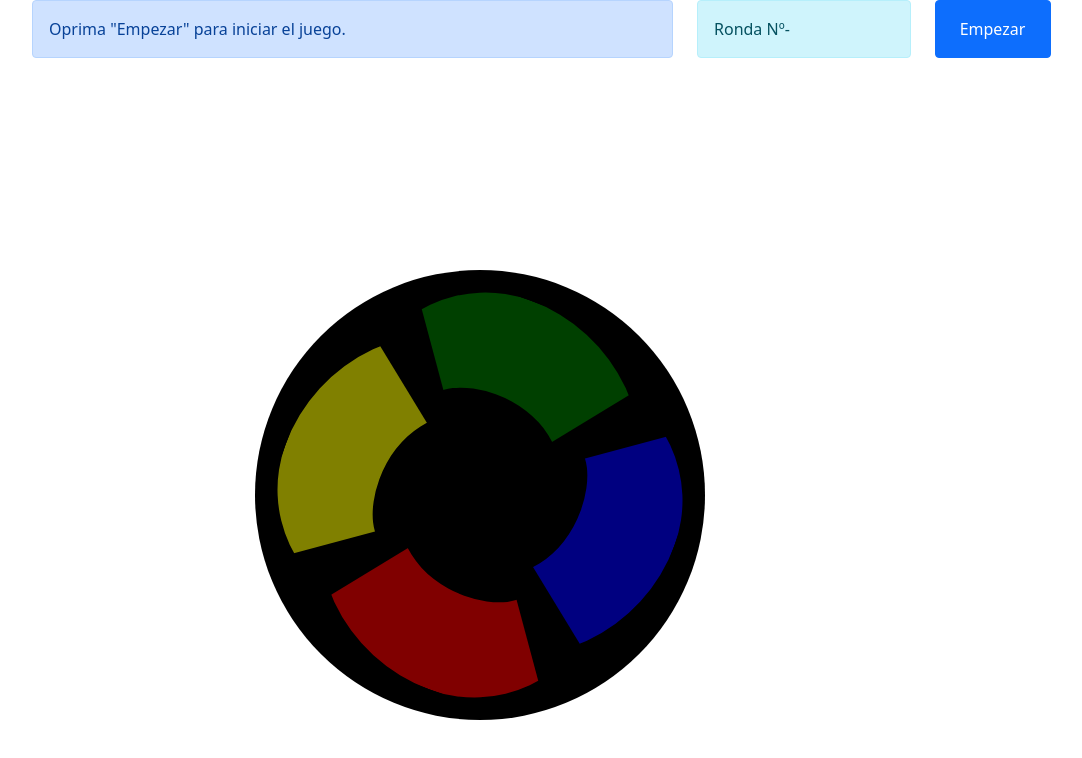
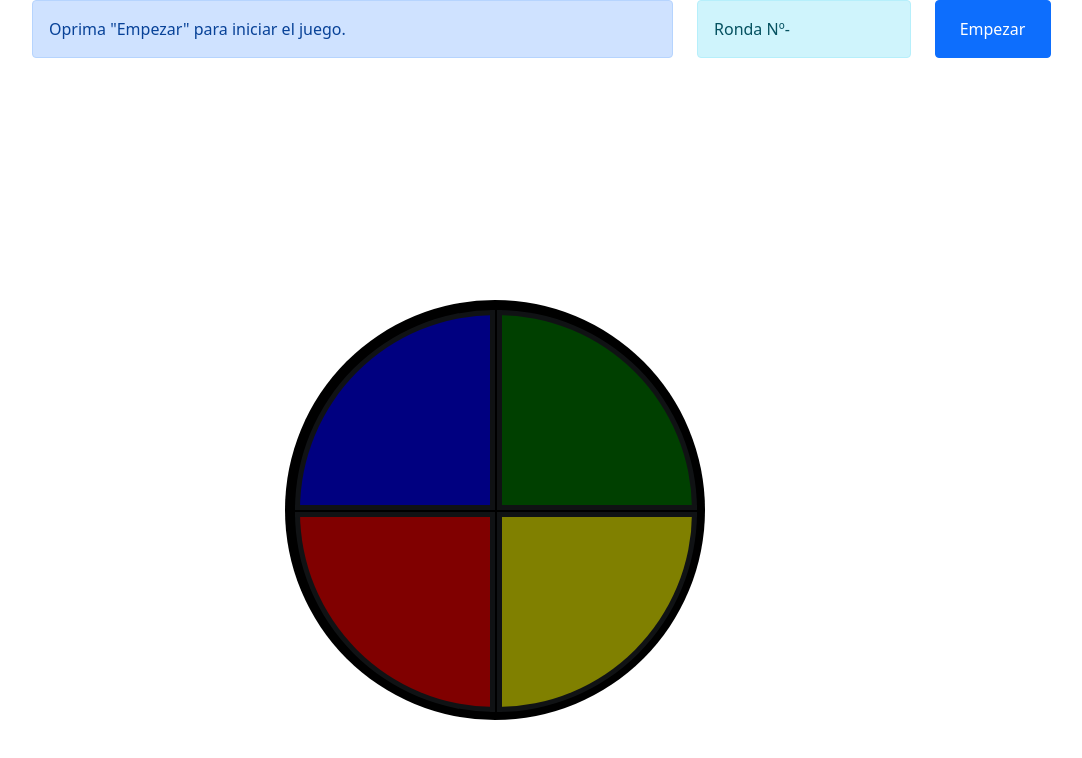
Before and after one commit to Santino-Gonzalez/clase-10, a plain HTML site: page index.html in a window 1280 px wide. Shown: the whole page, without its empty margins (50-1132 px from the left). Drawn offline with nearby package versions, Linux system fonts and the light colour scheme.

Commit message:
Arreglo de bug
Arreglo bug que hacia que solo se pueda clickear el botón rojo y amarillo y solo en ciertos puntos, ahora se pueden clickear todos los botones correctamente.

```diff
--- a/index.html
+++ b/index.html
@@ -18,65 +18,102 @@
 
 
         #blue{
-            width: 300px;
-            height: 400px;
-            border-radius: 200px 260px;
-            border-right: 80px solid transparent;
-            border-left: 70px solid transparent;
-            border-top: 100px solid blue;
-            transform: rotate(110deg);
             position: absolute;
+            height: 200px;
+            width: 200px;
+            border-radius: 250px 0 0 0;
+            -moz-border-radius: 250px 0 0 0;
+            -webkit-border-radius: 250px 0 0 0;
+            background: blue;
+            top: 62%;
+            left: 62%;
+            margin: -250px 0px 0px -250px;
+            border-style: solid;
+            border-width: 5px;
+            box-sizing: border-box;
+            -moz-box-sizing: border-box;
+            -webkit-box-sizing: border-box;
         }
 
         #green{
-            width: 300px;
-            height: 400px;
-            border-radius: 200px 260px;
-            border-right: 80px solid transparent;
-            border-left: 70px solid transparent;
-            border-top: 100px solid green;
-            transform: rotate(20deg);
             position: absolute;
+            height: 200px;
+            width: 200px;
+            border-radius: 0 250px 0 0;
+            -moz-border-radius: 0 250px 0 0;
+            -webkit-border-radius: 0 250px 0 0;
+            background: green;
+            top: 62%;
+            left: 110%;
+            margin: -250px 0px 0px -250px;
+            border-style: solid;
+            border-width: 5px;
+            box-sizing: border-box;
+            -moz-box-sizing: border-box;
+            -webkit-box-sizing: border-box;
         }
 
         #yellow{
-            width: 300px;
-            height: 400px;
-            border-radius: 200px 260px;
-            border-right: 80px solid transparent;
-            border-left: 70px solid transparent;
-            border-top: 100px solid yellow;
-            transform: rotate(-70deg);
             position: absolute;
+            height: 200px;
+            width: 200px;
+            border-radius: 0 0 250px 0;
+            -moz-border-radius: 0 0 250px 0;
+            -webkit-border-radius: 0 0 250px 0;
+            background: yellow;
+            top: 110%;
+            left: 110%;
+            margin: -250px 0px 0px -250px;
+            border-style: solid;
+            border-width: 5px;
+            box-sizing: border-box;
+            -moz-box-sizing: border-box;
+            -webkit-box-sizing: border-box;
         }
 
         #red{
-            width: 300px;
-            height: 400px;
-            border-radius: 200px 260px;
-            border-right: 80px solid transparent;
-            border-left: 70px solid transparent;
-            border-top: 100px solid red;
-            transform: rotate(-160deg);
             position: absolute;
+            height: 200px;
+            width: 200px;
+            border-radius:0 0 0 250px;
+            -moz-border-radius: 0 0 0 250px;
+            -webkit-border-radius: 0 0 0 250px;
+            background: red;
+            top: 110%;
+            left: 62%;
+            margin: -250px 0px 0px -250px;
+            border-style: solid;
+            border-width: 5px;
+            box-sizing: border-box;
+            -moz-box-sizing: border-box;
+            -webkit-box-sizing: border-box;
         }
 
         .color{
-            left: 75px;
-            bottom: 25px;
             opacity: 0.5;
             transition: 500ms;
         }
 
         #basis-of-the-game{
             border-radius: 300px;
-            width: 450px;
-            height: 450px;
+            width: 420px;
+            height: 420px;
             background-color: black;
             position: absolute;
             right: 525px;
             bottom: 80px;
         }
+
+        @-webkit-keyframes tiembla{
+            0%  { -webkit-transform:rotateZ(-5deg); }
+            50% { -webkit-transform:rotateZ( 0deg) scale(.8); }
+            100%{ -webkit-transform:rotateZ( 5deg); }
+        }
+
+        .trembles{
+            -webkit-animation: tiembla 0.1s infinite;
+        }
+
     </style>
 </head>
 <body>
@@ -85,10 +122,10 @@
           <div class="col-sm-7">
             <div id="status" class="alert alert-primary">Oprima "Empezar" para iniciar el juego.</div>
           </div>
-          <div class="col">
+          <div class="col-sm">
             <div id="rounds" class="alert alert-info">Ronda Nº-</div>
           </div>
-          <div class="col">
+          <div class="col-sm">
             <button id="start-button" type="button" class="btn btn-primary">Empezar</button>
           </div>
         </div>
@@ -96,10 +133,10 @@
 
     <div class="container">
         <div id="basis-of-the-game">
-            <div class="color" id="blue"></div>
-            <div class="color" id="green"></div>
-            <div class="color" id="yellow"></div>
-            <div class="color" id="red"></div>
+            <div class="color col-sm" id="blue"></div>
+            <div class="color col-sm" id="green"></div>
+            <div class="color col-sm" id="yellow"></div>
+            <div class="color col-sm" id="red"></div>
         </div>
     </div>
 
```
